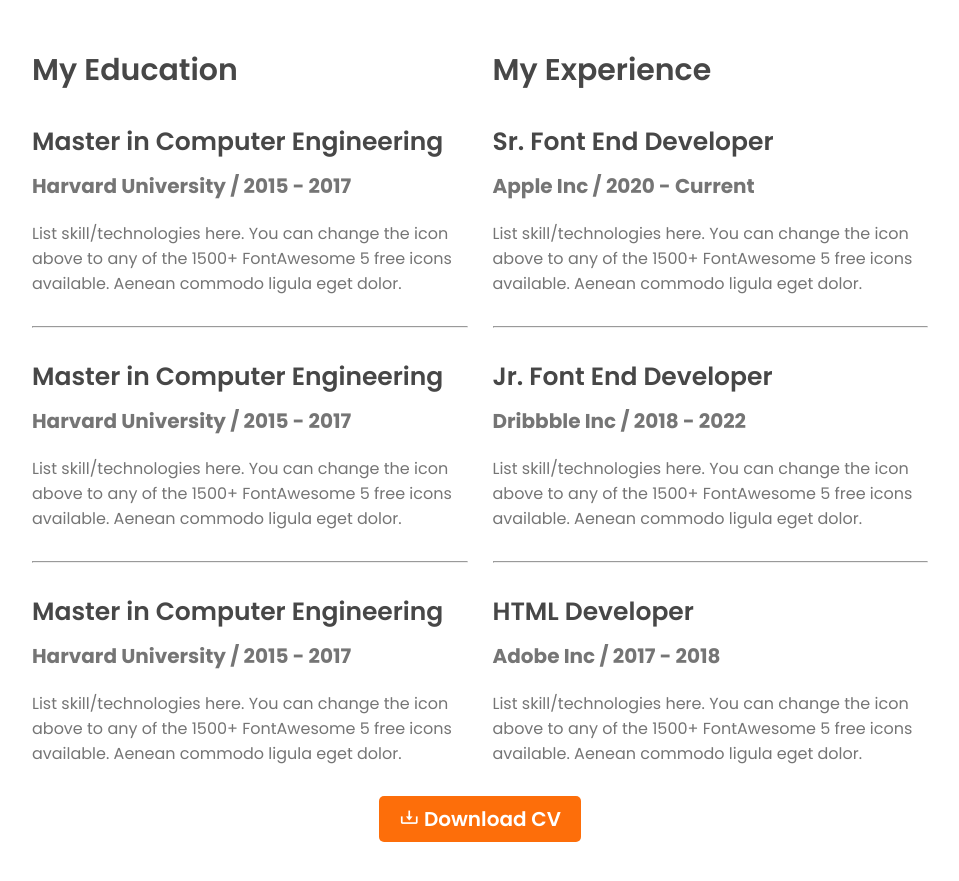
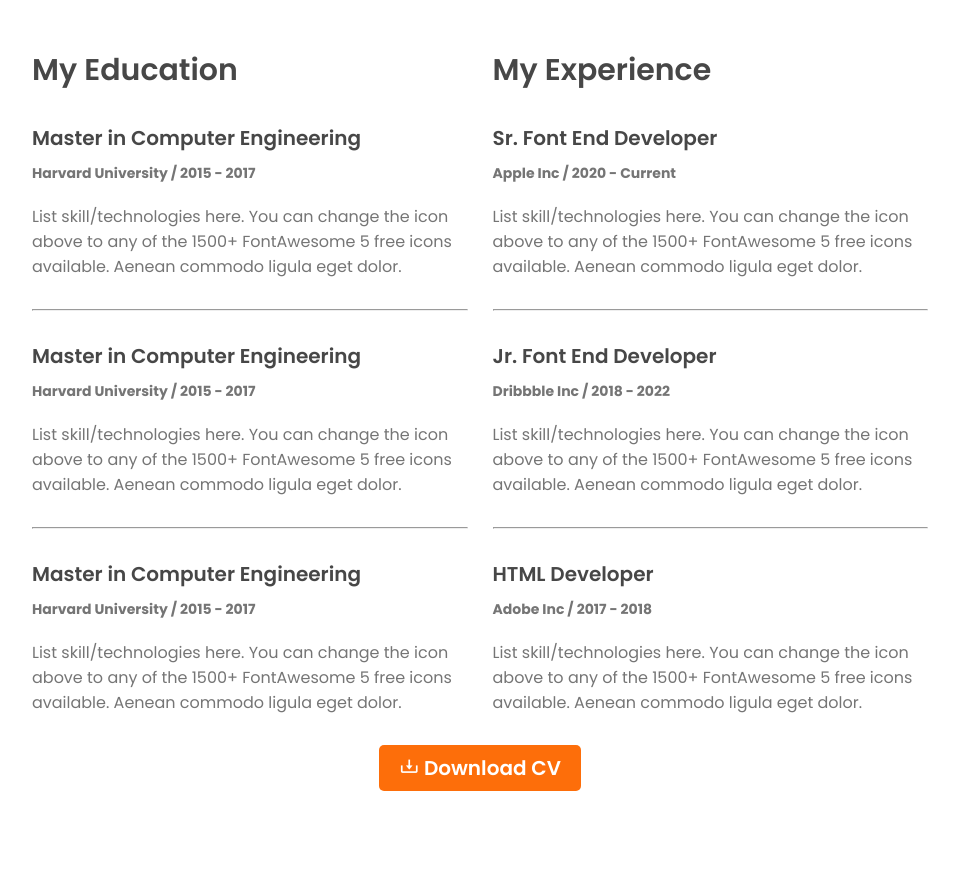
Before and after one commit to Ariful544/web-dev-protfolio, a plain HTML site: page index.html in a window 1280 px wide. Shown: the part 2960-3841 px from the top of the page, without its empty margins (160-1119 px from the left). Drawn offline with nearby package versions, Linux system fonts and the light colour scheme.

Commit message:
update page

```diff
--- a/style/style.css
+++ b/style/style.css
@@ -260,13 +260,13 @@ main{
     margin: 30px 0;
 }
 .educational-institute>h3,.work-experience>h3{
-    font-size: 25px;
+    font-size: 20px;
     font-weight: 600;
     color: rgba(71, 71, 71, 1);
     margin-bottom: 10px;
 }
 .educational-institute>h6,.work-experience>h6{
-    font-size: 20px;
+    font-size: 14px;
     font-weight: 700;
     color:rgba(117, 117, 117, 1);
     margin-bottom: 20px;
```
